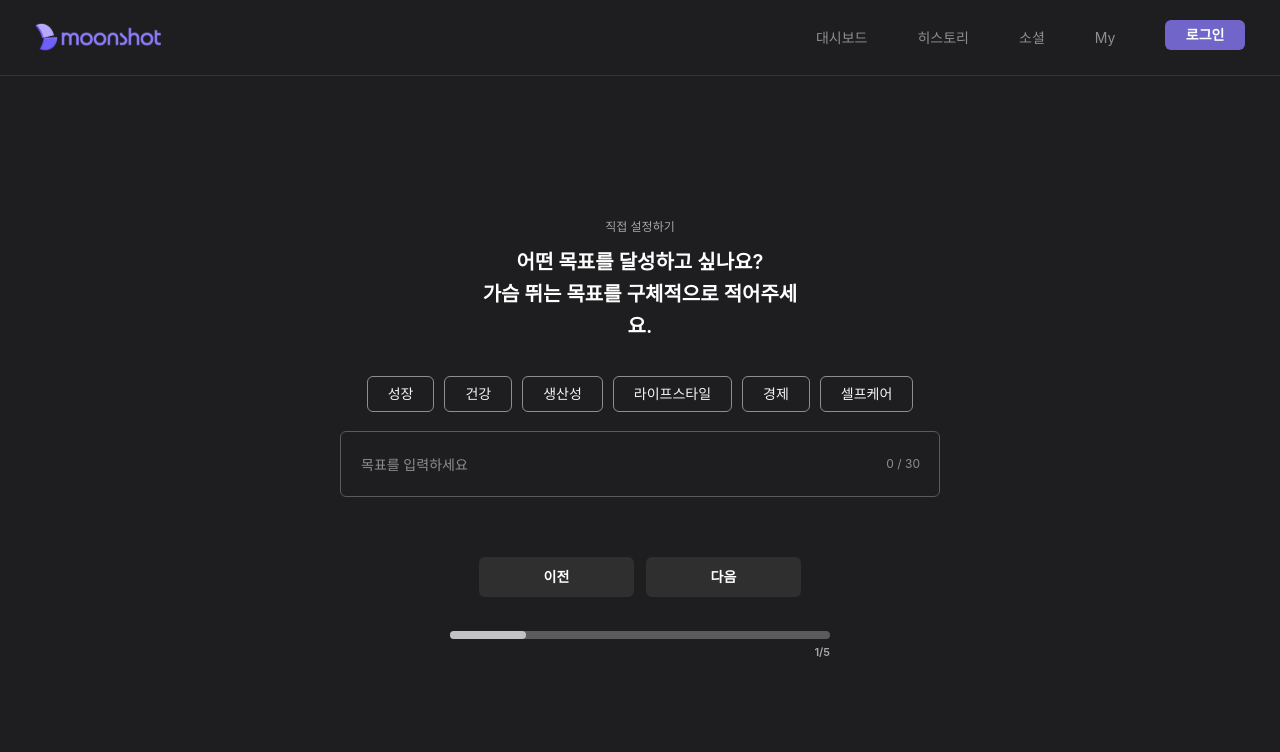
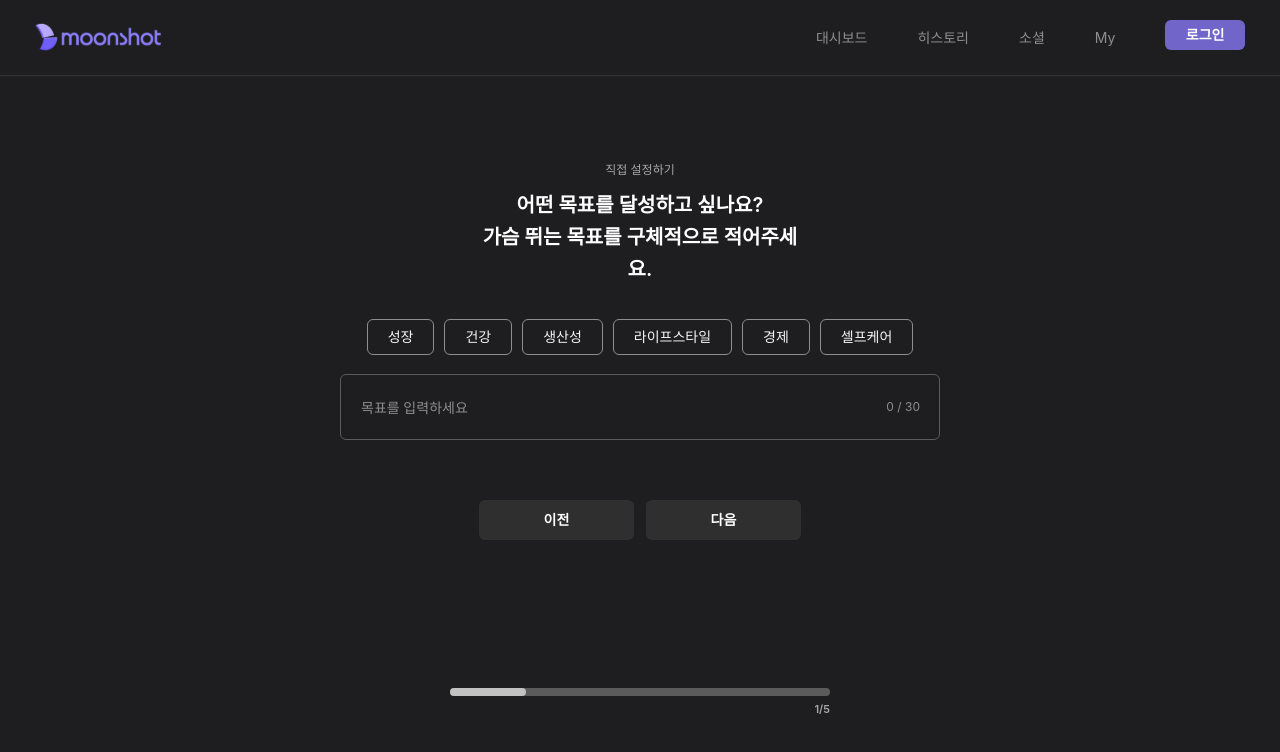
Before and after one commit to MOONSHOT-Team/MOONSHOT-CLIENT, a React (Vite) app: page /add-okr in a window 1280 px wide. Both pictures are taken after a click on the button 821 px from the left and 422 px from the top of the page. Shown: the top 752 px of the page. Built offline with nearby package versions, Linux system fonts and the light colour scheme; no server answers; a web font is replaced by a local one; what emotion-normalize would draw is missing.

Commit message:
fix : 버튼 - progress bar 사이 마진 값 유동적으로 변동

```diff
--- a/src/AddOkr/index.tsx
+++ b/src/AddOkr/index.tsx
@@ -276,7 +276,7 @@ const AddOkr = () => {
             handleClickPrev={hanldeClickPrevBtn}
             handleClickNext={handleClickNextBtn}
           />
-          <div css={ProgressBarBox}>
+          <StProgressBarBox $step={step} $selectedMethod={selectedMethod}>
             <ProgressBar
               currentProgress={
                 selectedMethod === IS_GUIDE && isActiveSecondKrCard ? step + 1 : step
@@ -288,7 +288,7 @@ const AddOkr = () => {
                 selectedMethod === IS_GUIDE && isActiveSecondKrCard ? step + 1 : step
               }/${selectedMethod === IS_GUIDE ? MAX_GUIDE_STEP : MAX_BASIC_STEP}`}</StProgressTxt>
             </div>
-          </div>
+          </StProgressBarBox>
         </>
       )}
     </section>
@@ -311,14 +311,26 @@ const SelectedMethodTxt = styled.p`
   ${({ theme }) => theme.fonts.body_12_medium};
 `;
 
-const ProgressBarBox = css`
+const marginTopState = (step: number, selectedMethod: string) => {
+  switch (step) {
+    case 1:
+      return selectedMethod === IS_GUIDE ? '6.8rem' : '14.8rem';
+    case 2:
+      return '5rem';
+    case 3:
+      return '5rem';
+    case 4:
+      return '3.4rem';
+  }
+};
+const StProgressBarBox = styled.div<{ $step: number; $selectedMethod: string }>`
   position: relative;
   display: flex;
   flex-direction: column;
   gap: 0.8rem;
   width: 38rem;
   height: 2.7rem;
-  margin-top: 3.4rem;
+  margin-top: ${({ $step, $selectedMethod }) => marginTopState($step, $selectedMethod)};
 
   & progress {
     height: 0.8rem !important;
```
